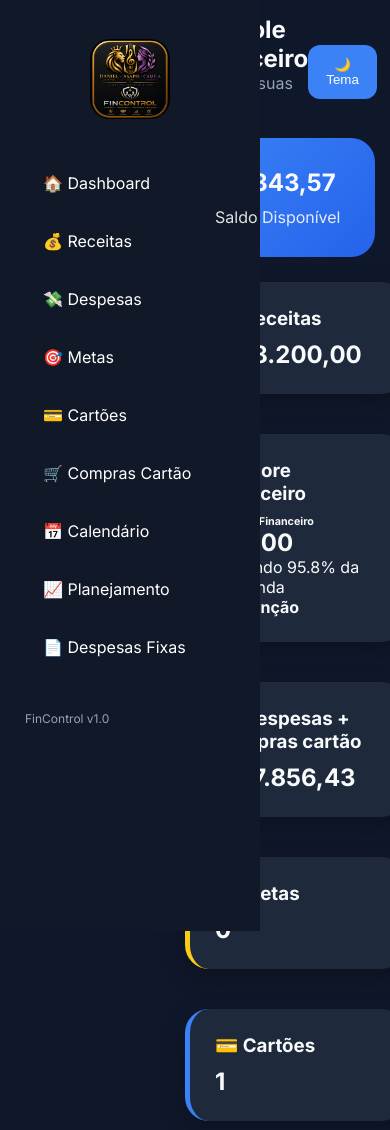
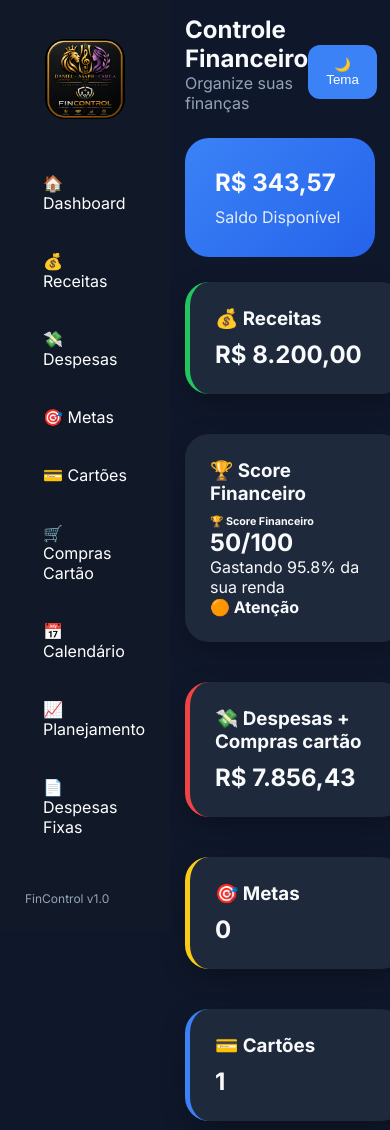
Before and after one commit to Danielporcela/app_controle_financeiro_pessoal, a Flask app: page / in a window 390 px wide; the page is wider, and only the part inside the window is pictured. Shown: the top 1130 px of that part. Run offline with Flask 3, Linux system fonts and the light colour scheme; data comes from the database, SQL or seed files in the repository; data that the repository does not hold is empty.

```diff
--- a/static/style.css
+++ b/static/style.css
@@ -528,7 +528,7 @@ MOBILE
 
         display: block !important;
 
-        width: 170;
+        width: 170px;
 
         position: fixed;
 
```
